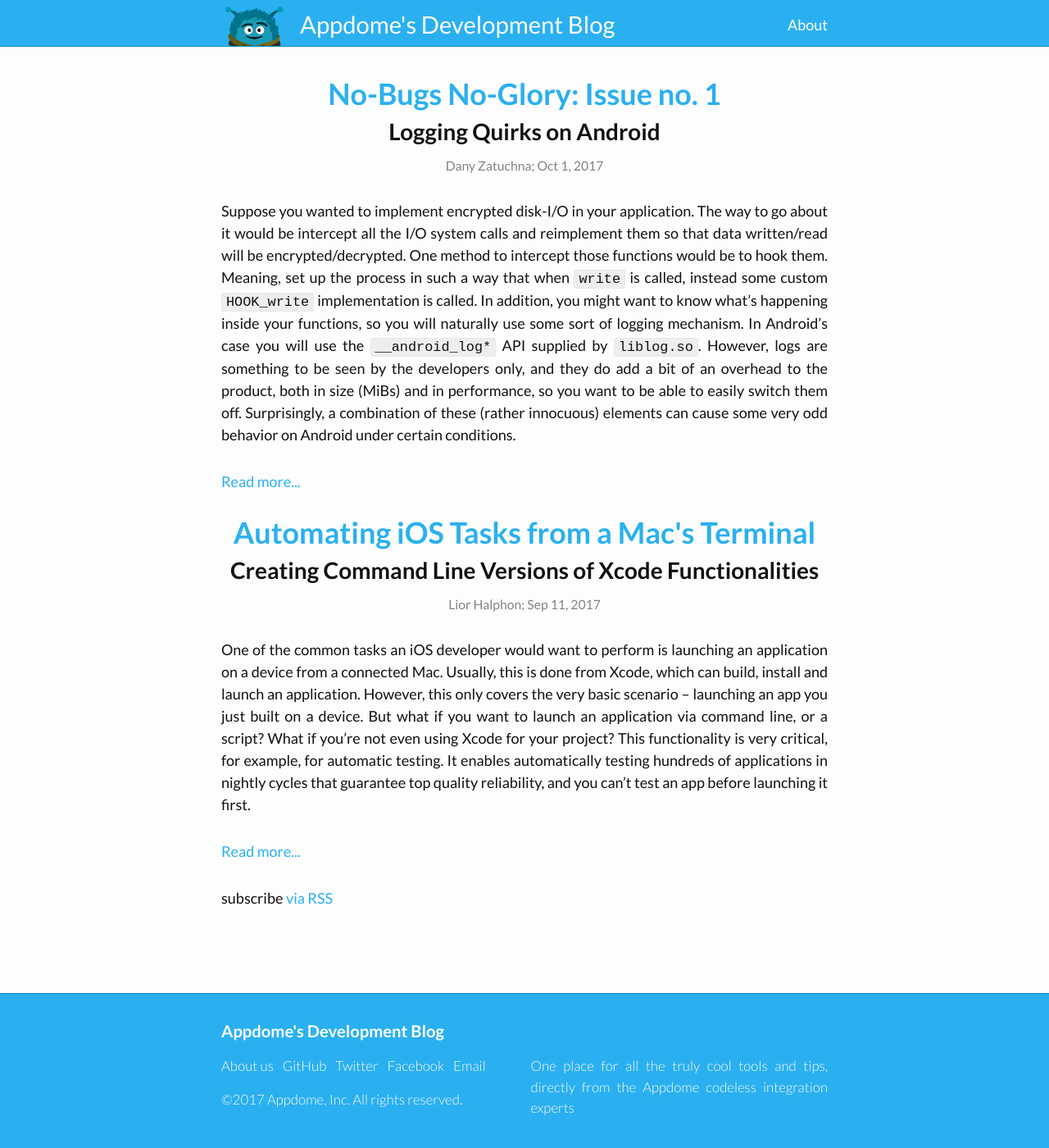
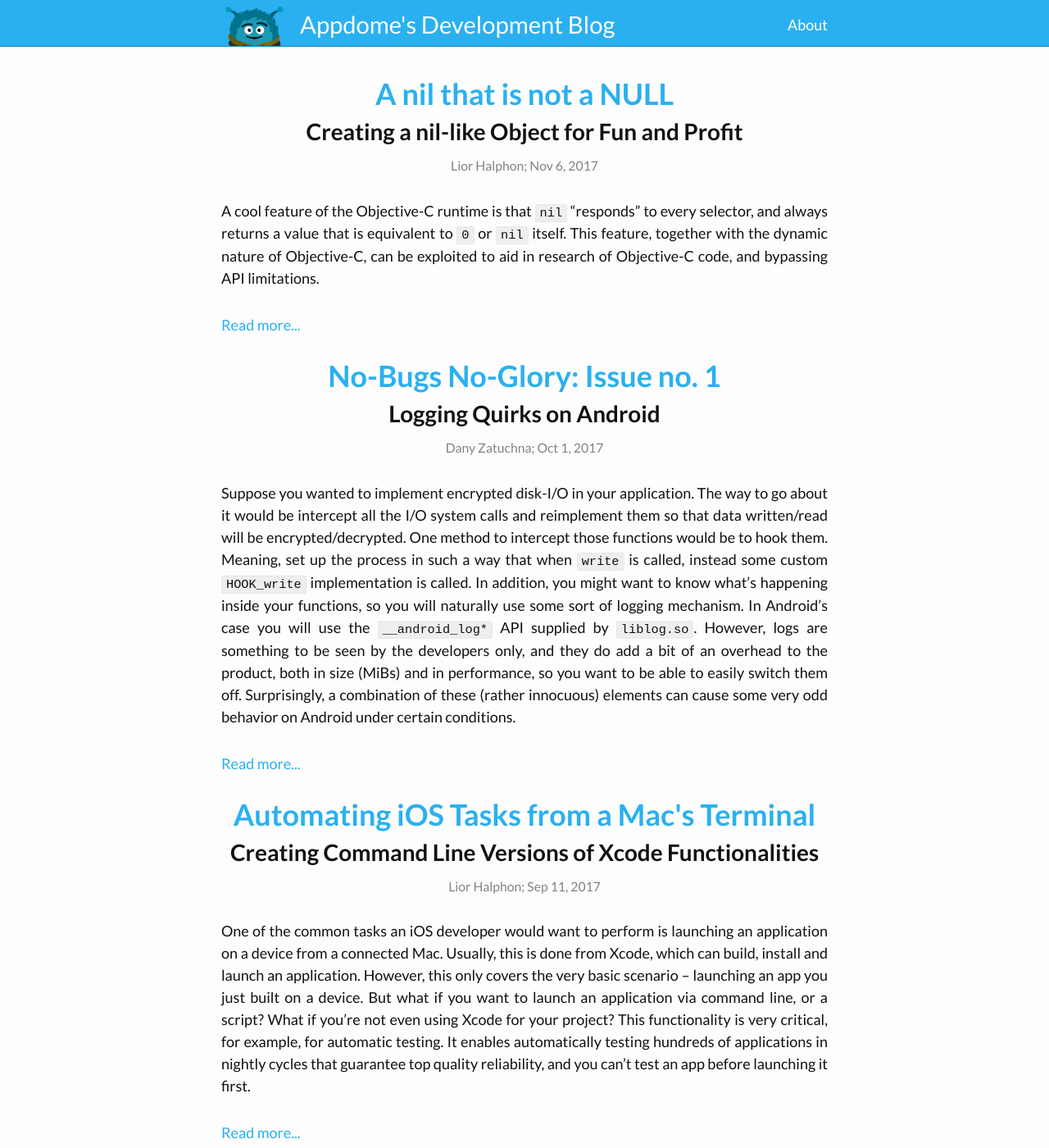
Before and after one commit to Appdome/Appdome.github.io, a Jekyll site: the page built from index.md, in a window 1280 px wide and 1400 px high. Shown: the whole window at 82% size. Built offline with Jekyll 4.4.1, drawn with Linux system fonts in a browser that asks for light colours; part of the change alters nothing that is shown.

Commit message:
New article

```diff
--- a/_config.yml
+++ b/_config.yml
@@ -4,6 +4,10 @@ description: >
   One place for all the truly cool tools and tips, directly from the Appdome codeless integration experts
 baseurl: ""
 url: ""
+host: 0.0.0.0
 
 # Build settings
 markdown: kramdown
+
+gems:
+  - jekyll-feed
--- /dev/null
+++ b/_posts/2017-11-06-adnil.markdown
@@ -0,0 +1,95 @@
+---
+layout: post
+title:  "A nil that is not a NULL"
+subtitle: "Creating a nil-like Object for Fun and Profit"
+date:   2017-11-06
+author: Lior Halphon
+---
+
+A cool feature of the Objective-C runtime is that `nil` “responds” to every selector, and always returns a value that is equivalent to `0` or `nil` itself. This feature, together with the dynamic nature of Objective-C, can be exploited to aid in research of Objective-C code, and bypassing API limitations.
+
+## Implementing ADNil
+
+The first thing we want to do is to implement an object that behaves as similar to nil as possible. To do so we must first decide what our root class is – `NSObject`, `NSProxy` or even let our class be a root class itself. For our needs, subclass `NSObject` is good enough, so we do not need to worry about implementing `+ [ADNil alloc]` and other basic methods. The tradeoff is that our `ADNil` object will respond to every `NSObject` method, potentially including categories, which depending on what we use this object for may or may not be a good thing.
+
+The next thing we need to do in our implementation is implement a method that can receive any number of parameters of any type and return `0` (or `NULL`, or `nil`, depending on what the caller expects). Since the calling convention in every Objective-C implementation allow adding extraneous parameters to any function, and the function will ignore them completely, this is actually very easy:
+
+{% highlight objc %}
+@implementation ADNil
+
+- (id) nopMethod
+{
+    return nil;
+}
+
+@end
+{% endhighlight %}
+
+The last step is getting the Objective-C runtime to call our `nopMethod` implementation whenever an unimplemented selector is used on our object.  Objective-C has several methods of resolving unrecognized selectors, with the most powerful one being `-[NSObject forwardInvocation:]`. However this method is quite an overkill for our needs, and there's an easier solution: `+[NSObject resolveInstanceMethod:]`. Basically, the Objective-C runtime calls this method if it can't find an instance method implementation in a class for a given selector. If it returns `YES`, the Objective-C runtime assumes the method has been dynamically added to the class, and tries calling it again. If it returns `NO`, it will try a different resolution or eventually fail and call `-[NSObject doesNotRecognizeSelector:]`. All we have to do is implement this method, add the nop implementation to the unrecognized selector, and return `YES`:
+
+{% highlight objc %}
++ (BOOL)resolveInstanceMethod:(SEL)sel
+{
+    class_addMethod(self, sel,
+                    [self instanceMethodForSelector:@selector(nopSelector)],
+                    "@@:");
+    return YES;
+}
+{% endhighlight %}
+
+Notice our encoded signature is `"@@:"`, which is the signature of a function returning `id`, and has two parameters: one of type `id` (`self`), and one of type `SEL` (`_cmd`). If more parameters are being passed they will be ignored thanks to the calling convention. Additionally, since all integer and pointer types are returned on the same register on all Objective-C implementations, and since we always return `0`/`nil`/`NULL` we don't need to worry about reference counting, `id` does a good job as our return type.
+
+Lastly, for the sake of completion, we'll add a sharedNil class method to return a singleton object for our class. We'll take advantage of Objective-C's associated object (with _cmd as our key) to make sure an object of the correct class is returned in case `ADNil` was sub-classed (The use of subclassing `ADNil` will be described later). Adding thread safety to this method is left as an exercise to the reader.
+
+{% highlight objc %}
++ (instancetype) sharedNil
+{
+    id singleton = objc_getAssociatedObject(self, _cmd);
+    if (singleton) return singleton;
+    singleton = [[self alloc] init];
+    objc_setAssociatedObject(self, _cmd, singleton, OBJC_ASSOCIATION_RETAIN);
+    return singleton;
+}
+{% endhighlight %}
+
+## Differences between nil and ADNil
+
+Before going on, it's important we list the differences between `nil` and `ADNil`. The most important difference is that `ADNil` is actually an object, while `nil` is not; therefore, `[ADNil sharedNil] == nil` will always yield `false`.
+
+The second important difference is that `ADNil` *does* actually respond to some selectors; specifically, any selector it inherits from `NSObject`. This may be a required thing for some selectors (For example, it would be bad if `-[ADNil retain]` would return `nil`), and confusing for others (`-[ADNil class]` returns a real class object, which responds to *less* selectors than the `Nil` class).
+
+A specific case that should be noted is that because `+[NSObject resolveInstanceMethod:]` is called before `-[NSObject respondsToSelector:]` returns, it will **always** return `YES` (where for a “real” `nil` object it would always return `NO`). If this fact is problematic for some use cases, the method can be overridden so it always returns `NO` instead.
+
+## Using ADNil
+
+The first and easiest use of `ADNil` is calling APIs that explicitly forbid the use of `nil` (Such as `NSArray` and `NSDictionary` methods). This is very similar to `NSNull` in that manner, but since it behaves like `nil`, you don't have to compare anything to it and you don't have to worry about unexpected unrecognized selectors. Replacing certain object references with `ADNil` will prevent access to that object while bypassing any `nil` checks, giving you another tool you can use to modify the behavior of others' code. This tool can be made even more powerful if you subclass `ADNil`, effectively adding “exceptions” to `nil`'s nature of always returning `0` and doing nothing else.
+
+The second use of `ADNil` is more research oriented. Because `ADNil`'s nop code is handled by an actual, user-provided function (Unlike `nil` which is handled by `objc_msgSend` directly), it can be modified to log uses of unimplemented selectors, while still behaving like `nil` in every other manner. This gives you an easy way to figure out which methods are used on a certain object or even a `nil` reference simply by replacing it with `ADNil`. This helps significantly, for example, when implementing objects that must conform to an undocumented API, and works exceptionally well when combining it with subclassing. An example usage would be:
+
+{% highlight objc %}
+@implementation ADNil
+
+- (id) nopMethod
+{
+    NSLog(@"Method call: -[ADNil %s]", sel_getName(_cmd));
+    return nil;
+}
+
+@end
+
+@implementation ADNilSubclass
+
+- (NSArray *) someKnownMethod: (id)parameter
+{
+    NSLog(@"Method call: -[ADNilSubclass someKnownMethod: %@]", parameter);
+    /* We don't have to return nil or 0 in every method, sometimes other
+       return values may serve us better in specific subclasses. */
+    return @[];
+}
+
+@end
+{% endhighlight %}
+
+## Conclusion
+
+Objective-C's dynamic nature makes it a software researcher's heaven and a tinkerer's favorite playground. Its many features can be used to significantly aid in the process of research and can make otherwise-impossible tweaks to external code easy. Make clever use of these features to improve your workflow and simplify your code!
--- a/_sass/minima/_base.scss
+++ b/_sass/minima/_base.scss
@@ -135,7 +135,7 @@ blockquote {
  */
 pre,
 code {
-  @include relative-font-size(0.9375);
+  @include relative-font-size(0.85);
   border: 1px solid $grey-color-light;
   border-radius: 3px;
   background-color: #eee;
```
